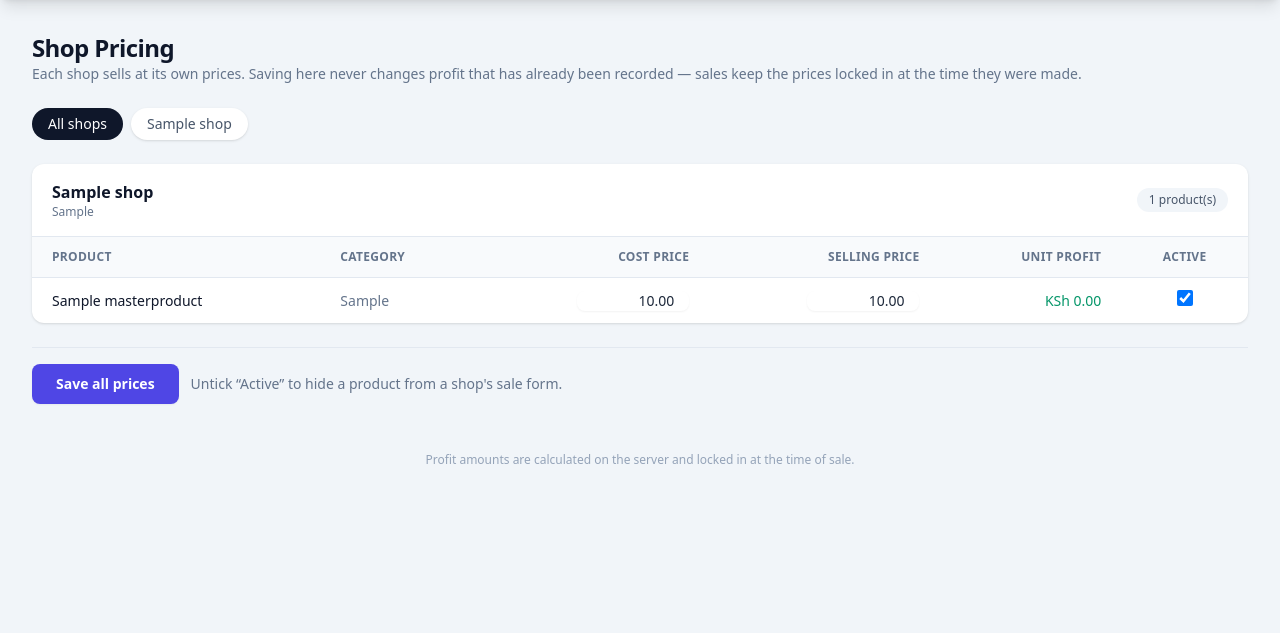
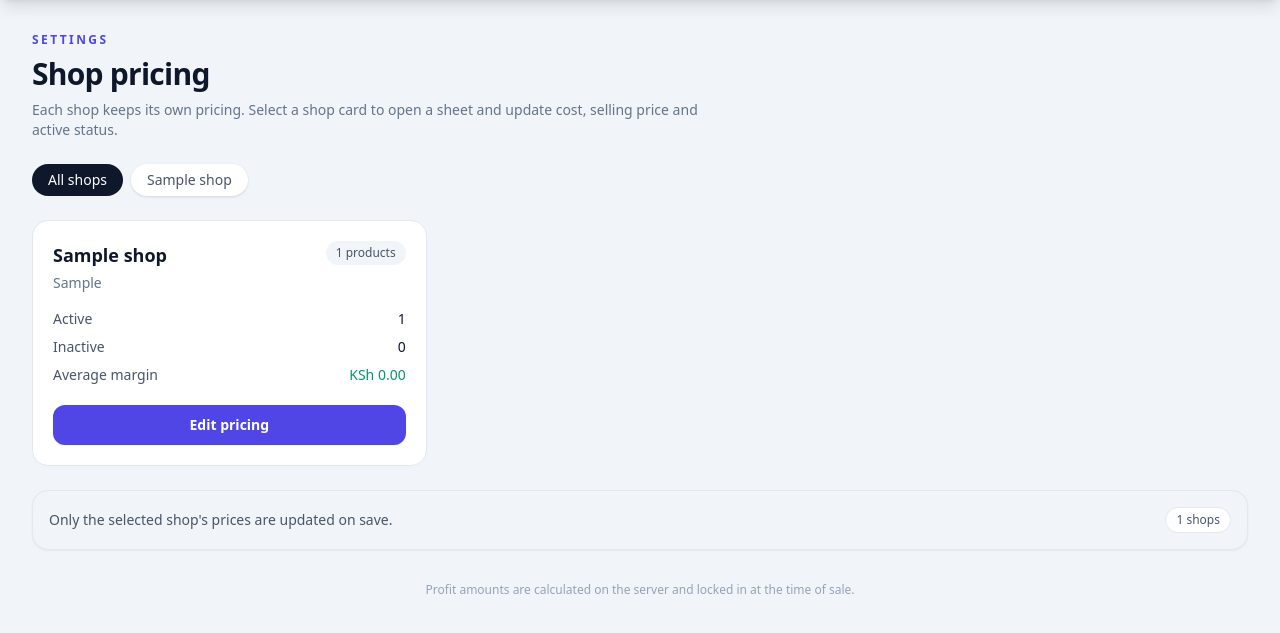
Before and after one commit to ANDERSON254KE/ProfitTracker-, a Django app: page /owner/pricing/ in a window 1280 px wide. Shown: the part 64-697 px from the top of the page. Run offline with Django 5.2, Linux system fonts and the light colour scheme; a user stored in the database is signed in; tables that the repository leaves empty hold one stand-in row (values such as "Sample post"); some libraries are stand-ins or nearby versions.

Commit message:
Redesign pricing page into shop cards with edit sheet

```diff
--- a/tracker/templates/tracker/shop_pricing.html
+++ b/tracker/templates/tracker/shop_pricing.html
@@ -5,10 +5,10 @@
 
 {% block content %}
 <div class="mb-6">
-    <h1 class="text-2xl font-bold tracking-tight text-slate-900">Shop Pricing</h1>
-    <p class="text-sm text-slate-500">
-        Each shop sells at its own prices. Saving here never changes profit that has
-        already been recorded — sales keep the prices locked in at the time they were made.
+    <p class="mb-2 text-xs font-semibold uppercase tracking-[0.2em] text-indigo-600">Settings</p>
+    <h1 class="text-3xl font-bold tracking-tight text-slate-900">Shop pricing</h1>
+    <p class="mt-2 max-w-2xl text-sm text-slate-500">
+        Each shop keeps its own pricing. Select a shop card to open a sheet and update cost, selling price and active status.
     </p>
 </div>
 
@@ -25,60 +25,113 @@
     {% endfor %}
 </div>
 
-<form method="post">
-    {% csrf_token %}
-    {% if current_shop %}
-    <input type="hidden" name="shop" value="{{ current_shop.pk }}">
+<div class="grid gap-4 md:grid-cols-2 xl:grid-cols-3">
+    {% for shop, shop_products in grouped_products.items %}
+    <div class="rounded-2xl border border-slate-200 bg-white p-5 shadow-sm ring-1 ring-slate-100">
+        <div class="flex items-start justify-between gap-3">
+            <div>
+                <h2 class="text-lg font-semibold text-slate-900">{{ shop.name }}</h2>
+                <p class="mt-1 text-sm text-slate-500">{{ shop.location|default:"—" }}</p>
+            </div>
+            <span class="rounded-full bg-slate-100 px-2.5 py-1 text-xs font-medium text-slate-600">
+                {{ shop_products|length }} products
+            </span>
+        </div>
+
+        <div class="mt-4 space-y-2 text-sm text-slate-600">
+            <div class="flex items-center justify-between">
+                <span>Active</span>
+                <span class="font-medium text-slate-900">{{ shop_products|length }}</span>
+            </div>
+            <div class="flex items-center justify-between">
+                <span>Inactive</span>
+                <span class="font-medium text-slate-900">0</span>
+            </div>
+            <div class="flex items-center justify-between">
+                <span>Average margin</span>
+                <span class="font-medium text-emerald-600">
+                    {% with total_profit=0 %}
+                    {% for sp in shop_products %}
+                        {% if forloop.first %}
+                        {{ sp.unit_profit|ksh }}
+                        {% endif %}
+                    {% endfor %}
+                    {% endwith %}
+                </span>
+            </div>
+        </div>
+
+        <button type="button"
+                data-sheet-target="shop-sheet-{{ shop.pk }}"
+                class="sheet-trigger mt-5 inline-flex w-full items-center justify-center rounded-xl bg-indigo-600 px-4 py-2.5 text-sm font-semibold text-white shadow-sm transition hover:bg-indigo-500">
+            Edit pricing
+        </button>
+    </div>
+    {% empty %}
+    <div class="rounded-2xl border border-amber-200 bg-amber-50 p-6 text-sm text-amber-800 shadow-sm">
+        No products have been priced for any shop yet. Run <span class="font-mono">python manage.py import_price_list</span> to load them from <span class="font-mono">price list.xlsx</span>, or add them via admin.
+    </div>
+    {% endfor %}
+</div>
+
+{% if grouped_products %}
+    <div class="mt-6 rounded-2xl border border-slate-200 bg-slate-100 p-4 text-sm text-slate-600 shadow-sm">
+        <div class="flex items-center justify-between gap-3">
+            <span>Only the selected shop's prices are updated on save.</span>
+            <span class="rounded-full border border-slate-200 bg-white px-2.5 py-1 text-xs font-medium text-slate-600">
+                {{ grouped_products|length }} shops
+            </span>
+        </div>
+    </div>
 {% endif %}
 
 {% for shop, shop_products in grouped_products.items %}
-        <div class="mb-6 rounded-xl bg-white shadow">
-            <div class="flex items-center justify-between border-b border-slate-200 px-5 py-4">
+<div id="shop-sheet-{{ shop.pk }}" class="sheet fixed inset-0 z-50 hidden" aria-hidden="true">
+    <div class="absolute inset-0 bg-slate-950/50 backdrop-blur-sm" data-close-sheet="shop-sheet-{{ shop.pk }}"></div>
+    <div class="absolute right-0 top-0 flex h-full w-full max-w-3xl flex-col border-l border-slate-200 bg-white shadow-2xl">
+        <div class="flex items-center justify-between border-b border-slate-200 px-6 py-4">
             <div>
-                    <h2 class="text-base font-semibold text-slate-900">{{ shop.name }}</h2>
-                    <p class="text-xs text-slate-500">{{ shop.location|default:"—" }}</p>
+                <p class="text-xs font-semibold uppercase tracking-[0.2em] text-slate-500">Edit</p>
+                <h2 class="mt-1 text-xl font-semibold text-slate-900">{{ shop.name }}</h2>
             </div>
-                <span class="rounded-full bg-slate-100 px-3 py-1 text-xs font-medium text-slate-600">
-                    {{ shop_products|length }} product(s)
-                </span>
+            <button type="button" data-close-sheet="shop-sheet-{{ shop.pk }}" class="rounded-lg border border-slate-200 bg-white p-2 text-slate-500 transition hover:bg-slate-100">
+                ✕
+            </button>
         </div>
 
-            <div class="overflow-x-auto">
+        <form method="post" class="flex flex-1 flex-col">
+            {% csrf_token %}
+            <input type="hidden" name="shop" value="{{ shop.pk }}">
+            <div class="flex-1 overflow-y-auto px-6 py-5">
                 <table class="min-w-full divide-y divide-slate-200 text-sm">
                     <thead class="bg-slate-50 text-xs uppercase tracking-wide text-slate-500">
                         <tr>
-                            <th class="px-5 py-3 text-left font-semibold">Product</th>
-                            <th class="px-5 py-3 text-left font-semibold">Category</th>
-                            <th class="px-5 py-3 text-right font-semibold">Cost Price</th>
-                            <th class="px-5 py-3 text-right font-semibold">Selling Price</th>
-                            <th class="px-5 py-3 text-right font-semibold">Unit Profit</th>
-                            <th class="px-5 py-3 text-center font-semibold">Active</th>
+                            <th class="px-4 py-3 text-left font-semibold">Product</th>
+                            <th class="px-4 py-3 text-left font-semibold">Category</th>
+                            <th class="px-4 py-3 text-right font-semibold">Cost</th>
+                            <th class="px-4 py-3 text-right font-semibold">Selling</th>
+                            <th class="px-4 py-3 text-right font-semibold">Profit</th>
+                            <th class="px-4 py-3 text-center font-semibold">Active</th>
                         </tr>
                     </thead>
                     <tbody class="divide-y divide-slate-100">
                         {% for sp in shop_products %}
                         <tr class="hover:bg-slate-50">
-                                <td class="px-5 py-3 font-medium text-slate-900">{{ sp.product.name }}</td>
-                                <td class="px-5 py-3 text-slate-500">{{ sp.product.category|default:"—" }}</td>
-                                <td class="px-5 py-3 text-right">
-                                    <input type="number" step="0.01" min="0"
-                                           name="shop_product-{{ sp.pk }}-cost_price"
-                                           value="{{ sp.cost_price }}"
-                                           class="price-input w-28 rounded-lg border-slate-300 text-right text-sm shadow-sm focus:border-indigo-500 focus:ring-indigo-500">
+                            <td class="px-4 py-3 font-medium text-slate-900">{{ sp.product.name }}</td>
+                            <td class="px-4 py-3 text-slate-500">{{ sp.product.category|default:"—" }}</td>
+                            <td class="px-4 py-3 text-right">
+                                <input type="number" step="0.01" min="0" name="shop_product-{{ sp.pk }}-cost_price" value="{{ sp.cost_price }}"
+                                       class="price-input w-24 rounded-lg border-slate-300 bg-slate-50 text-right text-sm shadow-sm focus:border-indigo-500 focus:ring-indigo-500">
                             </td>
-                                <td class="px-5 py-3 text-right">
-                                    <input type="number" step="0.01" min="0"
-                                           name="shop_product-{{ sp.pk }}-selling_price"
-                                           value="{{ sp.selling_price }}"
-                                           class="price-input w-28 rounded-lg border-slate-300 text-right text-sm shadow-sm focus:border-indigo-500 focus:ring-indigo-500">
+                            <td class="px-4 py-3 text-right">
+                                <input type="number" step="0.01" min="0" name="shop_product-{{ sp.pk }}-selling_price" value="{{ sp.selling_price }}"
+                                       class="price-input w-24 rounded-lg border-slate-300 bg-slate-50 text-right text-sm shadow-sm focus:border-indigo-500 focus:ring-indigo-500">
                             </td>
-                                <td class="px-5 py-3 text-right font-medium text-emerald-600 profit-cell">
+                            <td class="profit-cell px-4 py-3 text-right font-medium text-emerald-600">
                                 {{ sp.unit_profit|ksh }}
                             </td>
-                                <td class="px-5 py-3 text-center">
-                                    <input type="checkbox"
-                                           name="shop_product-{{ sp.pk }}-is_active"
-                                           {% if sp.is_active %}checked{% endif %}
+                            <td class="px-4 py-3 text-center">
+                                <input type="checkbox" name="shop_product-{{ sp.pk }}-is_active" {% if sp.is_active %}checked{% endif %}
                                        class="h-4 w-4 rounded border-slate-300 text-indigo-600 focus:ring-indigo-500">
                             </td>
                         </tr>
@@ -86,25 +139,17 @@
                     </tbody>
                 </table>
             </div>
+
+            <div class="flex items-center justify-between border-t border-slate-200 bg-slate-50 px-6 py-4">
+                <span class="text-sm text-slate-500">Save changes for {{ shop.name }} only.</span>
+                <button type="submit" class="rounded-xl bg-indigo-600 px-5 py-2.5 text-sm font-semibold text-white shadow-sm hover:bg-indigo-500">
+                    Save prices
+                </button>
             </div>
-    {% empty %}
-        <div class="rounded-xl bg-amber-50 p-6 text-sm text-amber-800 shadow">
-            No products have been priced for any shop yet.
-            Run <code class="font-mono">python manage.py import_price_list</code> to load them from
-            <code class="font-mono">price list.xlsx</code>, or add them in the admin.
+        </form>
+    </div>
 </div>
 {% endfor %}
-
-    {% if grouped_products %}
-        <div class="sticky bottom-0 flex items-center gap-3 border-t border-slate-200 bg-slate-100 py-4">
-            <button type="submit"
-                    class="rounded-lg bg-indigo-600 px-6 py-2.5 text-sm font-semibold text-white shadow-sm hover:bg-indigo-500">
-                Save all prices
-            </button>
-            <span class="text-sm text-slate-500">Untick “Active” to hide a product from a shop's sale form.</span>
-        </div>
-    {% endif %}
-</form>
 {% endblock %}
 
 {% block scripts %}
@@ -112,8 +157,6 @@
 (function () {
     "use strict";
 
-    // Update the "unit profit" column live as prices are typed. The server
-    // recalculates everything on save; this is only a convenience.
     const formatKsh = function (value) {
         return "KSh " + Number(value || 0).toLocaleString("en-KE", {
             minimumFractionDigits: 2,
@@ -121,27 +164,55 @@
         });
     };
 
-    document.querySelectorAll("tr").forEach(function (row) {
-        const cost = row.querySelector('input[name$="-cost_price"]');
-        const sell = row.querySelector('input[name$="-selling_price"]');
-        const cell = row.querySelector(".profit-cell");
-        if (!cost || !sell || !cell) { return; }
+    const openSheet = function (sheetId) {
+        const sheet = document.getElementById(sheetId);
+        if (!sheet) return;
+        sheet.classList.remove("hidden");
+        document.body.classList.add("overflow-hidden");
+    };
+
+    const closeSheet = function (sheetId) {
+        const sheet = document.getElementById(sheetId);
+        if (!sheet) return;
+        sheet.classList.add("hidden");
+        document.body.classList.remove("overflow-hidden");
+    };
+
+    document.querySelectorAll(".sheet-trigger").forEach(function (trigger) {
+        trigger.addEventListener("click", function () {
+            openSheet(trigger.dataset.sheetTarget);
+        });
+    });
+
+    document.querySelectorAll("[data-close-sheet]").forEach(function (button) {
+        button.addEventListener("click", function () {
+            closeSheet(button.dataset.closeSheet);
+        });
+    });
+
+    const currentShopFilter = new URLSearchParams(window.location.search).get("shop");
+    if (currentShopFilter) {
+        openSheet("shop-sheet-" + currentShopFilter);
+    }
+
+    document.querySelectorAll(".price-input").forEach(function (input) {
+        const row = input.closest("tr");
+        const cell = row ? row.querySelector(".profit-cell") : null;
+        const costInput = row ? row.querySelector('input[name$="-cost_price"]') : null;
+        const sellingInput = row ? row.querySelector('input[name$="-selling_price"]') : null;
+
+        if (!cell || !costInput || !sellingInput) return;
 
         const refresh = function () {
-            const c = parseFloat(cost.value);
-            const s = parseFloat(sell.value);
-            if (!isFinite(c) || !isFinite(s)) {
-                cell.textContent = "—";
-                return;
-            }
-            const margin = s - c;
-            cell.textContent = formatKsh(margin);
-            cell.className = "px-5 py-3 text-right font-medium profit-cell " +
-                (margin < 0 ? "text-rose-600" : "text-emerald-600");
+            const cost = parseFloat(costInput.value || 0);
+            const sell = parseFloat(sellingInput.value || 0);
+            const delta = sell - cost;
+            cell.textContent = formatKsh(delta);
+            cell.className = "profit-cell px-4 py-3 text-right font-medium " + (delta < 0 ? "text-rose-600" : "text-emerald-600");
         };
 
-        cost.addEventListener("input", refresh);
-        sell.addEventListener("input", refresh);
+        costInput.addEventListener("input", refresh);
+        sellingInput.addEventListener("input", refresh);
     });
 })();
 </script>
```
Lines whose indentation alone changed are shown as unchanged.
